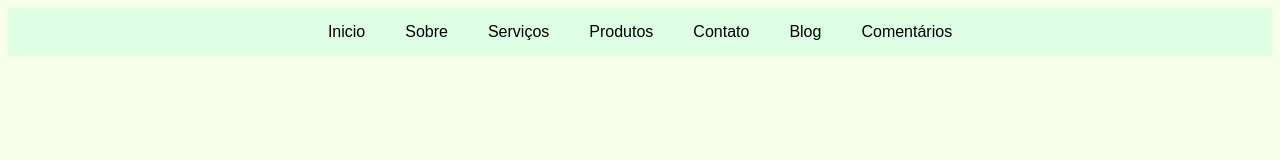
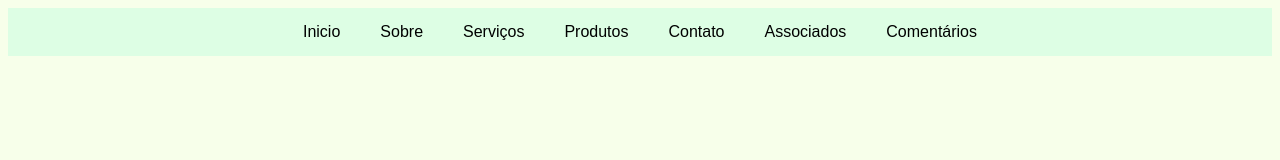
Before and after one commit to JoaoPedrM1La/WEB_Study, a plain HTML site: page index.html in a window 1280 px wide. Drawn offline with Linux system fonts and the light colour scheme.

Commit message:
Update index.html

```diff
--- a/index.html
+++ b/index.html
@@ -22,7 +22,7 @@
                     </ul>
                 </li>
                 <li><a href="#">Contato</a></li>
-                <li><a href="#">Blog</a></li>
+                <li><a href="#">Associados</a></li>
                 <li><a href="#">Comentários</a></li>
             </ul>
         </nav>
```
